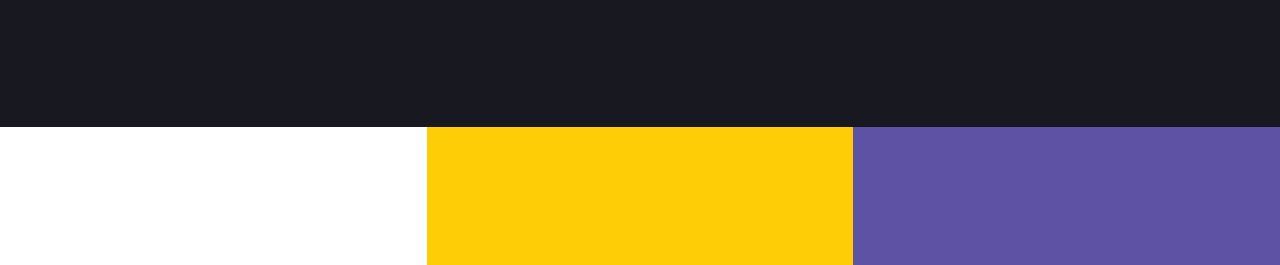
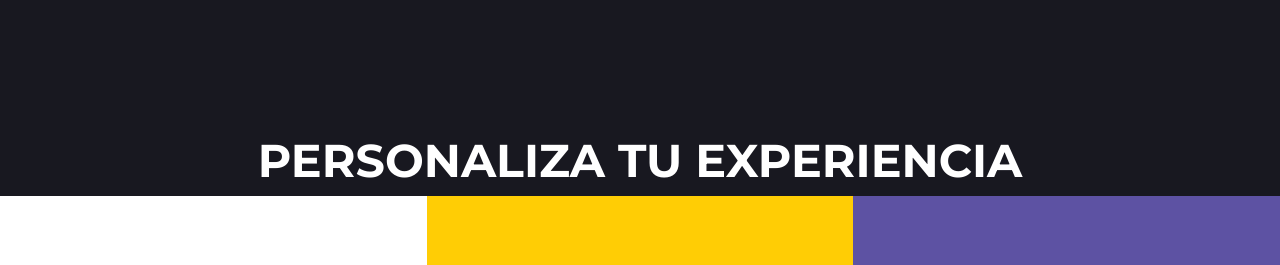
Before and after one commit to manueles95/landing-mmnto, a plain HTML site: page index.html in a window 1280 px wide. Shown: the part 1569-1834 px from the top of the page. Drawn offline with Linux system fonts and the light colour scheme; files whose address does not match are found by name.

Commit message:
try 2 chatgpt

```diff
--- a/index.html
+++ b/index.html
@@ -126,8 +126,11 @@
             </div>
         </section>
 
- <!--========== logos area start ===========-->
- <section class="logos_area" id="evento_section">
+<!--========== logos area start ===========-->
+<section class="logos_area" id="evento_section">
+    <div class="container text-center">
+        <h2 data-aos="fade-up" data-aos-duration="1000">Personaliza tu Experiencia</h2>
+    </div>
     <div class="row g-0">
         <div class="col-lg-4" data-aos="fade-up" data-aos-duration="1000">
             <div class="box a">
```
